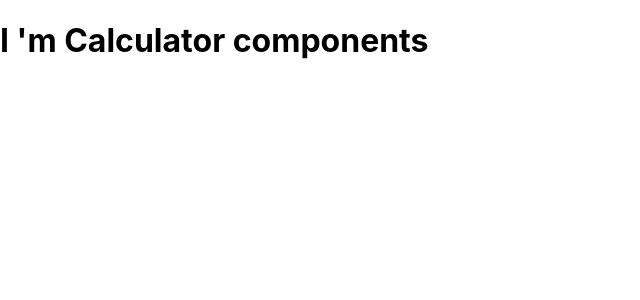
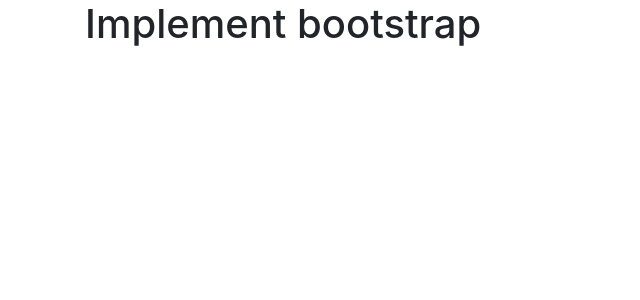
Before and after one commit to mbrsagor/js-pro, a React (Create React App) app: page / in a window 1280 px wide. Shown: the top 300 px of the page, without its empty margins (0-640 px from the left). Built offline with nearby package versions, Linux system fonts and the light colour scheme.

Commit message:
Implement bootstrap

```diff
--- a/package.json
+++ b/package.json
@@ -6,7 +6,9 @@
     "@testing-library/jest-dom": "^4.2.4",
     "@testing-library/react": "^9.5.0",
     "@testing-library/user-event": "^7.2.1",
+    "bootstrap": "^4.5.2",
     "react": "^16.13.1",
+    "react-bootstrap": "^1.3.0",
     "react-dom": "^16.13.1",
     "react-scripts": "3.4.3"
   },
--- a/src/App.js
+++ b/src/App.js
@@ -1,4 +1,5 @@
 import React, { Component } from 'react';
+import 'bootstrap/dist/css/bootstrap.min.css';
 import './style/style.css';
 import Calculator from './components/calculator';
 
--- a/src/components/calculator.js
+++ b/src/components/calculator.js
@@ -5,7 +5,13 @@
 
     render() {
         return (
-            < h1 > I 'm Calculator components</h1>
+            <div className="container">
+                <div className="row">
+                    <div className="col-lg-12">
+                        <h1>Implement bootstrap</h1>
+                    </div>
+                </div>
+            </div>
         );
     }
 }
```
Also changed, not shown: 1 other file (tests, documents, lock files or other folders).
